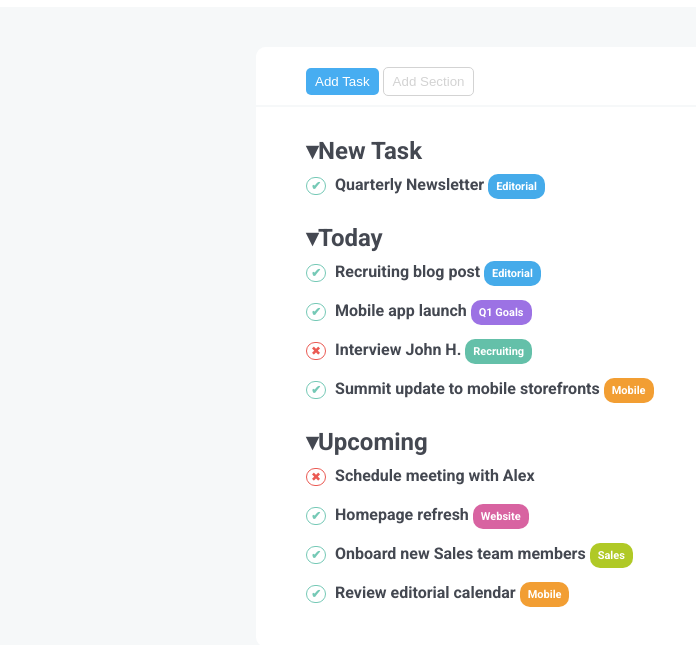
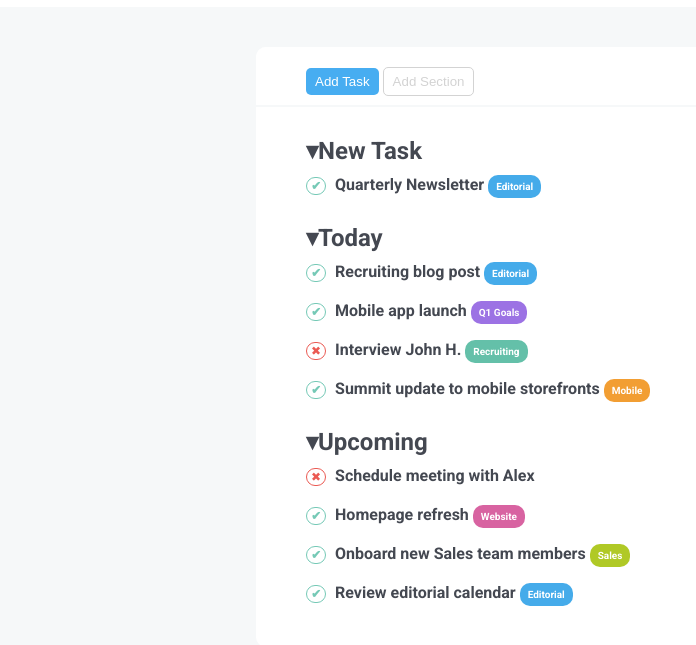
Before and after one commit to CaraccioloJessica/html-css-toboolist, a plain HTML site: page index.html in a window 1280 px wide. Shown: the part 63-708 px from the top of the page, without its empty margins (0-696 px from the left). Drawn offline with Linux system fonts and the light colour scheme.

Commit message:
corrected error in last span

```diff
--- a/css/style.css
+++ b/css/style.css
@@ -109,7 +109,7 @@
 }
 
 .blue{
-  font-size: 11px;
+  font-size: 10px;
   padding: 6px 8px;
   color: #fff;
   background-color: #45ABEA;
@@ -117,7 +117,7 @@
 }
 
 .violet{
-  font-size: 11px;
+  font-size: 10px;
   padding: 6px 8px;
   color: #fff;
   background-color: #9C72E4;
@@ -125,7 +125,7 @@
 }
 
 .green{
-  font-size: 11px;
+  font-size: 10px;
   padding: 6px 8px;
   color: #fff;
   background-color: #64C0A9;
@@ -133,7 +133,7 @@
 }
 
 .orange{
-  font-size: 11px;
+  font-size: 10px;
   padding: 6px 8px;
   color: #fff;
   background-color: #F29E33;
@@ -141,7 +141,7 @@
 }
 
 .pink{
-  font-size: 11px;
+  font-size: 10px;
   padding: 6px 8px;
   color: #fff;
   background-color: #D863A1;
@@ -149,7 +149,7 @@
 }
 
 .yellow-green{
-  font-size: 11px;
+  font-size: 10px;
   padding: 6px 8px;
   color: #fff;
   background-color: #B0C926;
--- a/index.html
+++ b/index.html
@@ -96,7 +96,7 @@
         <div class="under-task">
           <span class="checkmark">&#10004;</span>
           <span>Review editorial calendar</span>
-          <span class="orange">Mobile</span>
+          <span class="blue">Editorial</span>
         </div>
         </section>
       </div>
```
